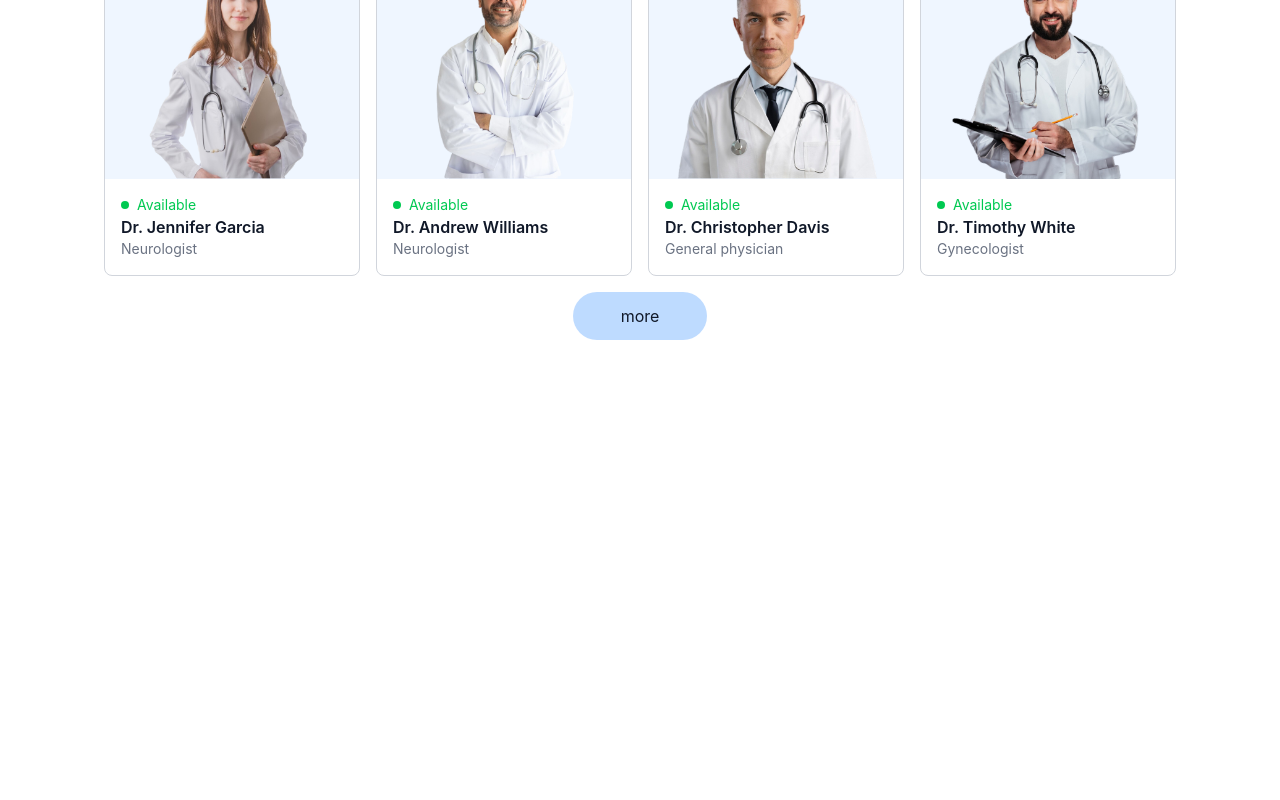
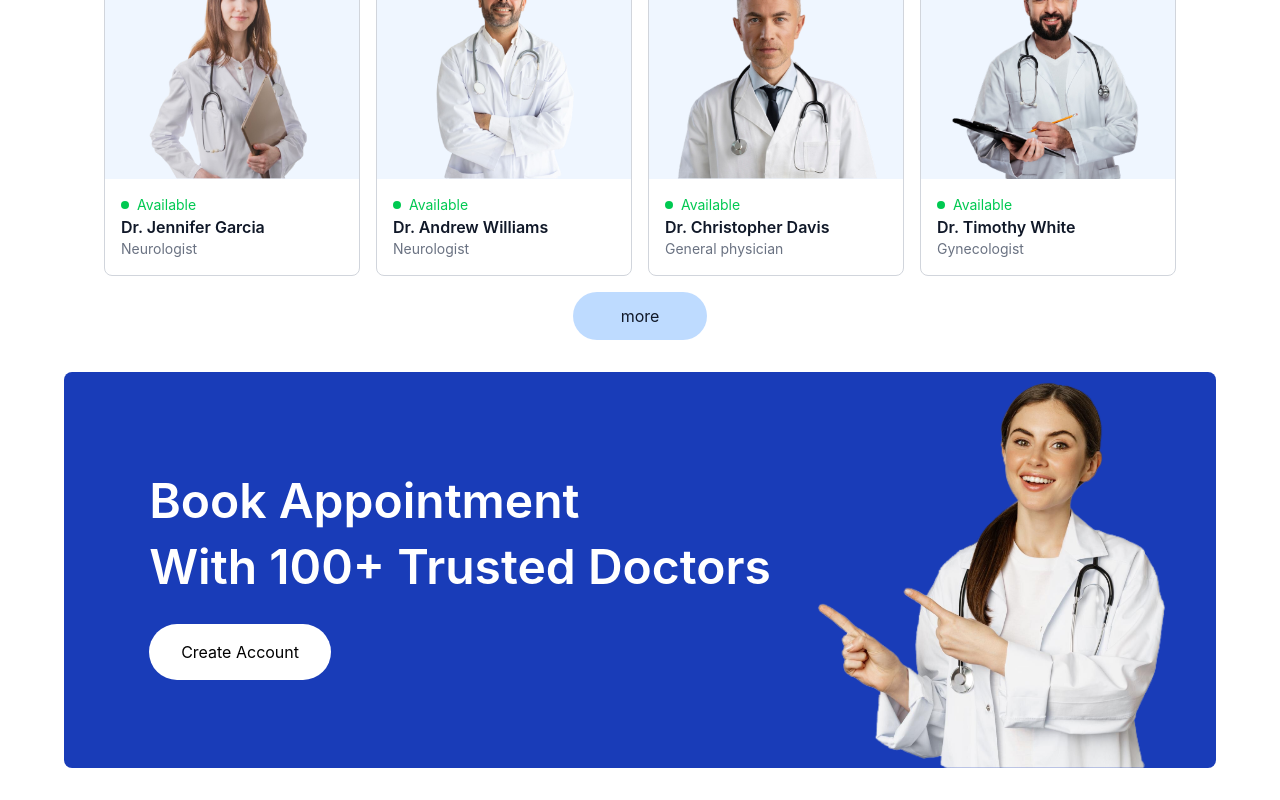
Before and after one commit to keyurpathar/GREEN_LIFE_FRONT_END, a React (Vite) app: page / in a window 1280 px wide. Shown: the part 1439-2239 px from the top of the page. Before the commit the page ends 1811 px from the top, so only its background shows below. Built offline with nearby package versions, Linux system fonts and the light colour scheme.

Commit message:
banner section added

```diff
--- /dev/null
+++ b/src/components/Banner.jsx
@@ -0,0 +1,34 @@
+import React from 'react'
+import { Link } from 'react-router-dom'
+import img from '../assets/images/assets_frontend/appointment_img.png'
+
+const Banner = () => {
+
+    return (
+        <div>
+            <div className='bg-blue-800 flex flex-col  lg:flex-row lg:pt-2 rounded-lg px-2 lg:px-12  my-8 justify-center items-center gap-2  text-white'>
+
+                {/* left side  */}
+                <div className='  flex flex-col gap-6 justify-center items-center md:items-start py-10 m-auto '>
+                    <p className='text-3xl md:text-4xl lg:text-4xl xl:text-5xl font-semibold leading-snug'>Book Appointment <br /> With 100+ Trusted Doctors</p>
+
+                    <Link to={'/login'}
+                        className='flex items-center gap-6 justify-center bg-white text-black px-4 py-3 md:px-8 md:py-4 rounded-full active:scale-95 transition-all duration-250 '
+                        onClick={() => { scrollTo(0, 0) }}
+                    >
+                        Create Account
+                    </Link>
+
+                </div>
+
+                {/* right side  */}
+                <div className='md:w-1/2 lg:w-1/3  '>
+                    <img src={img} alt="" className=' w-full  h-auto rounded-lg ' />
+                </div>
+
+            </div>
+        </div>
+    )
+}
+
+export default Banner
--- a/src/pages/Home.jsx
+++ b/src/pages/Home.jsx
@@ -2,6 +2,7 @@ import React from 'react'
 import Hero from '../components/Hero'
 import SpecialitySec from '../components/SpecialitySec'
 import TopDoctors from '../components/TopDoctors'
+import Banner from '../components/Banner'
 
 const Home = () => {
   return (
@@ -13,6 +14,8 @@ const Home = () => {
 
       <TopDoctors />
 
+      <Banner />
+
     </div>
   )
 }
```
